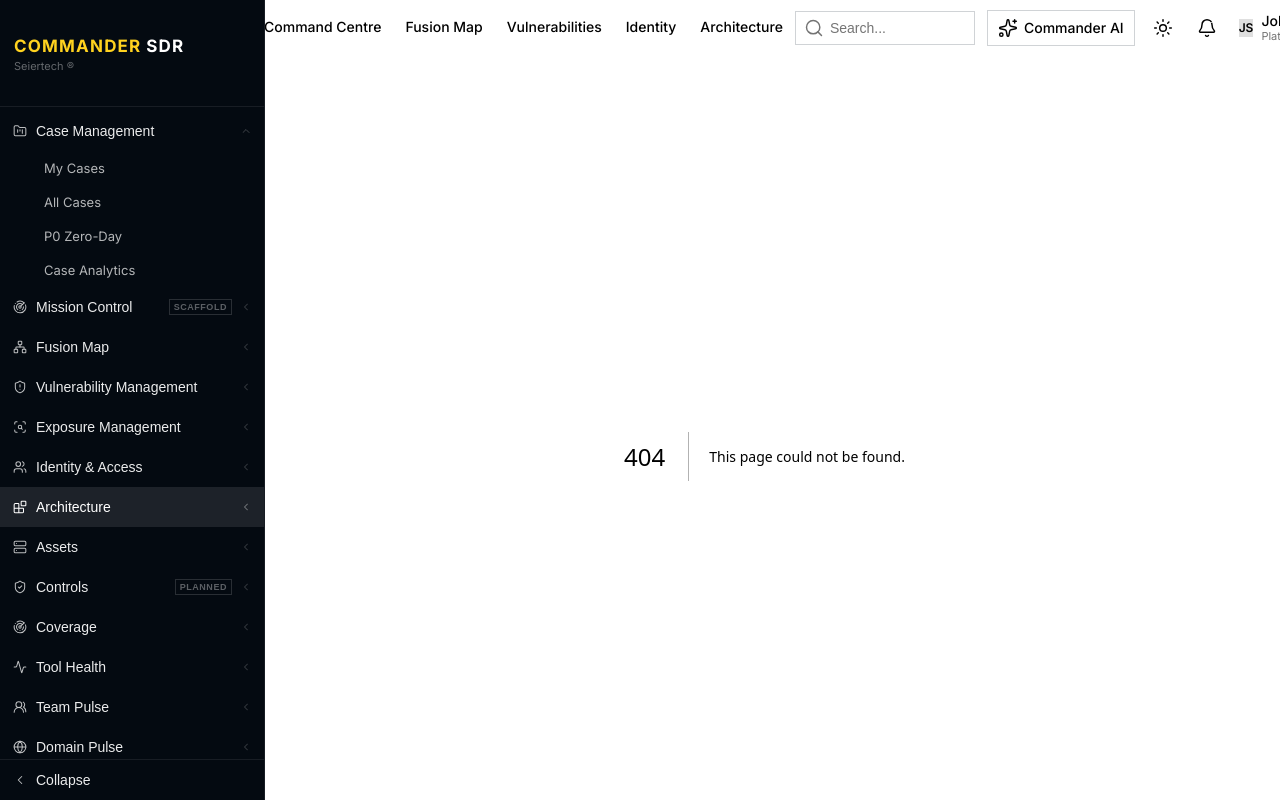
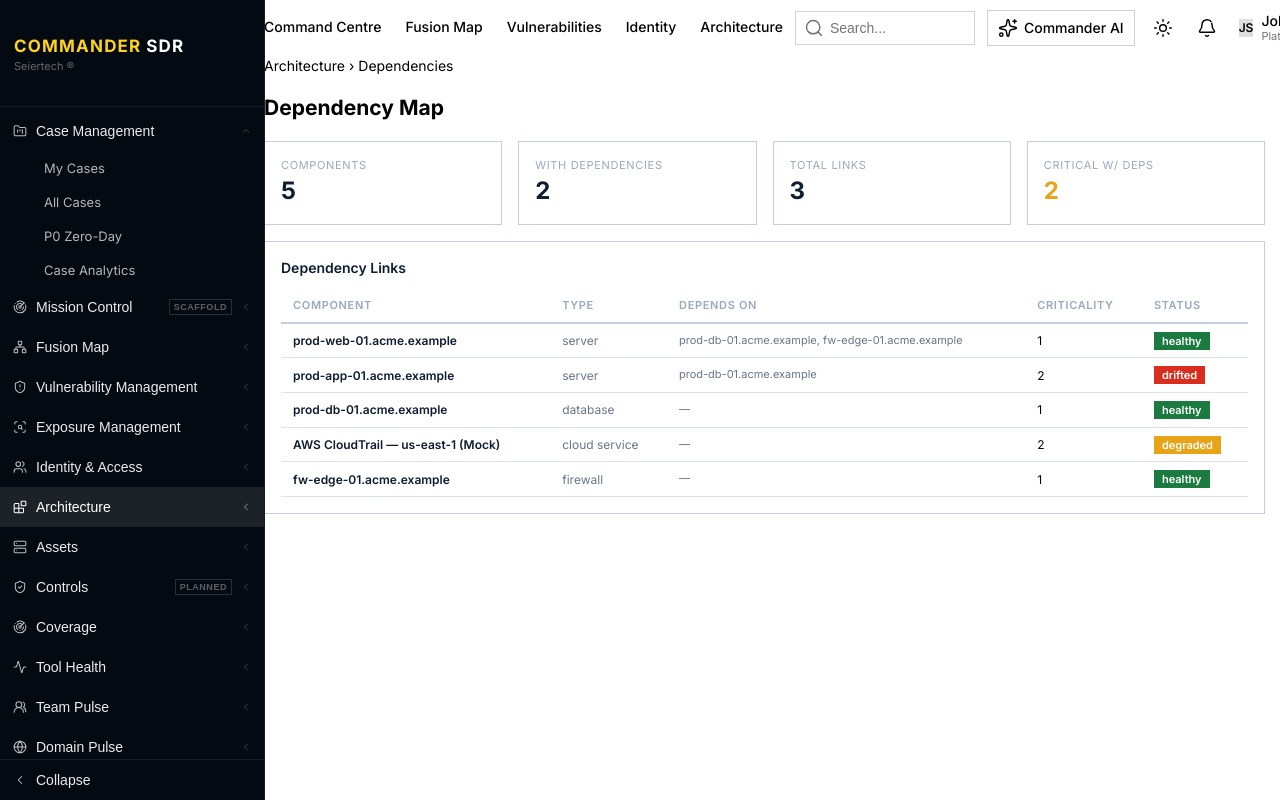
Before and after one commit to johanndewinnaar-blip/Kiro_Commander_SDR, a Next.js app in the folder apps/web/: page /architecture/dependencies in a window 1280 px wide. Before the commit this address had no page. Built offline with nearby package versions, Linux system fonts and the light colour scheme.

Commit message:
feat(arch/coverage): dependencies, coverage overview, scanners

```diff
--- /dev/null
+++ b/apps/web/src/app/architecture/dependencies/page.tsx
@@ -0,0 +1,57 @@
+'use client';
+
+import { useMode } from '@/context/mode-context';
+import { PageContainer } from '@/components/page-container';
+import { seedArchitectureComponents } from '../../../../../../packages/contracts/src/fixtures/seed-architecture';
+import { componentTokens } from '../../../../../../packages/ui/src/tokens/components';
+import { primitiveTypeScale, primitiveSpacing, primitiveFontWeight, primitiveFonts, primitiveLetterSpacing, primitiveSignal } from '../../../../../../packages/ui/src/tokens/primitives';
+
+/**
+ * Architecture — Dependencies
+ * Data: ArchitectureComponent dependencies from seed-architecture
+ * Route: /architecture/dependencies | Status: BUILD
+ */
+{/* AI-PLACEMENT: AICAP-ARCH-003 — Commander AI dependency risk chain analysis */}
+
+export default function ArchitectureDependenciesPage() {
+  const { tokens } = useMode();
+  const withDeps = seedArchitectureComponents.filter((c) => c.dependencies.length > 0);
+  const totalDeps = seedArchitectureComponents.reduce((a, c) => a + c.dependencies.length, 0);
+  const criticalWithDeps = withDeps.filter((c) => c.criticality <= 2).length;
+
+  return (
+    <PageContainer pretitle="Architecture › Dependencies" title="Dependency Map">
+      <section style={{ display: 'grid', gridTemplateColumns: 'repeat(4, 1fr)', gap: componentTokens.gridGap, marginBottom: componentTokens.gridGap }}>
+        <Kpi tokens={tokens} label="Components" value={String(seedArchitectureComponents.length)} />
+        <Kpi tokens={tokens} label="With Dependencies" value={String(withDeps.length)} />
+        <Kpi tokens={tokens} label="Total Links" value={String(totalDeps)} />
+        <Kpi tokens={tokens} label="Critical w/ Deps" value={String(criticalWithDeps)} accent={criticalWithDeps > 0 ? primitiveSignal.warning : undefined} />
+      </section>
+      <div style={{ background: tokens.surface.elevated, border: `1px solid ${tokens.border.default}`, padding: componentTokens.cardPadding }}>
+        <h3 style={{ fontSize: primitiveTypeScale.h4, fontWeight: primitiveFontWeight.semibold, color: tokens.text.primary, margin: `0 0 ${componentTokens.cardHeaderMargin}` }}>Dependency Links</h3>
+        <div style={{ overflowX: 'auto' }}>
+          <table style={{ width: '100%', borderCollapse: 'collapse', fontSize: primitiveTypeScale.caption }}>
+            <thead><tr>{['Component', 'Type', 'Depends On', 'Criticality', 'Status'].map((h) => <th key={h} style={{ textAlign: 'left', padding: `${primitiveSpacing[2]} ${primitiveSpacing[3]}`, borderBottom: `2px solid ${tokens.border.default}`, color: tokens.text.muted, fontWeight: primitiveFontWeight.semibold, textTransform: 'uppercase', letterSpacing: primitiveLetterSpacing.eyebrow, fontSize: primitiveTypeScale.micro }}>{h}</th>)}</tr></thead>
+            <tbody>{seedArchitectureComponents.map((c) => {
+              const depNames = c.dependencies.map((d) => seedArchitectureComponents.find((x) => x.id === d)?.name ?? d).join(', ');
+              const sc = c.status === 'healthy' ? primitiveSignal.success : c.status === 'degraded' ? primitiveSignal.warning : primitiveSignal.critical;
+              return (
+                <tr key={c.id} style={{ borderBottom: `1px solid ${tokens.border.subtle}` }}>
+                  <td style={{ padding: `${primitiveSpacing[2]} ${primitiveSpacing[3]}`, color: tokens.text.primary, fontWeight: primitiveFontWeight.semibold }}>{c.name}</td>
+                  <td style={{ padding: `${primitiveSpacing[2]} ${primitiveSpacing[3]}`, color: tokens.text.secondary }}>{c.componentType.replace(/_/g, ' ')}</td>
+                  <td style={{ padding: `${primitiveSpacing[2]} ${primitiveSpacing[3]}`, color: tokens.text.secondary, fontSize: primitiveTypeScale.micro }}>{depNames || '—'}</td>
+                  <td style={{ padding: `${primitiveSpacing[2]} ${primitiveSpacing[3]}`, fontFamily: primitiveFonts.mono }}>{c.criticality}</td>
+                  <td style={{ padding: `${primitiveSpacing[2]} ${primitiveSpacing[3]}` }}><span style={{ padding: '2px 8px', fontSize: primitiveTypeScale.micro, fontWeight: primitiveFontWeight.semibold, color: '#fff', background: sc }}>{c.status}</span></td>
+                </tr>
+              );
+            })}</tbody>
+          </table>
+        </div>
+      </div>
+    </PageContainer>
+  );
+}
+
+function Kpi({ tokens, label, value, accent }: { tokens: ReturnType<typeof useMode>['tokens']; label: string; value: string; accent?: string }) {
+  return (<div style={{ background: tokens.surface.elevated, border: `1px solid ${tokens.border.default}`, padding: componentTokens.cardPadding }}><span style={{ display: 'block', fontSize: primitiveTypeScale.micro, color: tokens.text.muted, textTransform: 'uppercase', letterSpacing: primitiveLetterSpacing.eyebrow }}>{label}</span><span style={{ fontSize: primitiveTypeScale.kpiValue, fontFamily: primitiveFonts.mono, fontWeight: primitiveFontWeight.bold, color: accent ?? tokens.text.primary }}>{value}</span></div>);
+}
```
